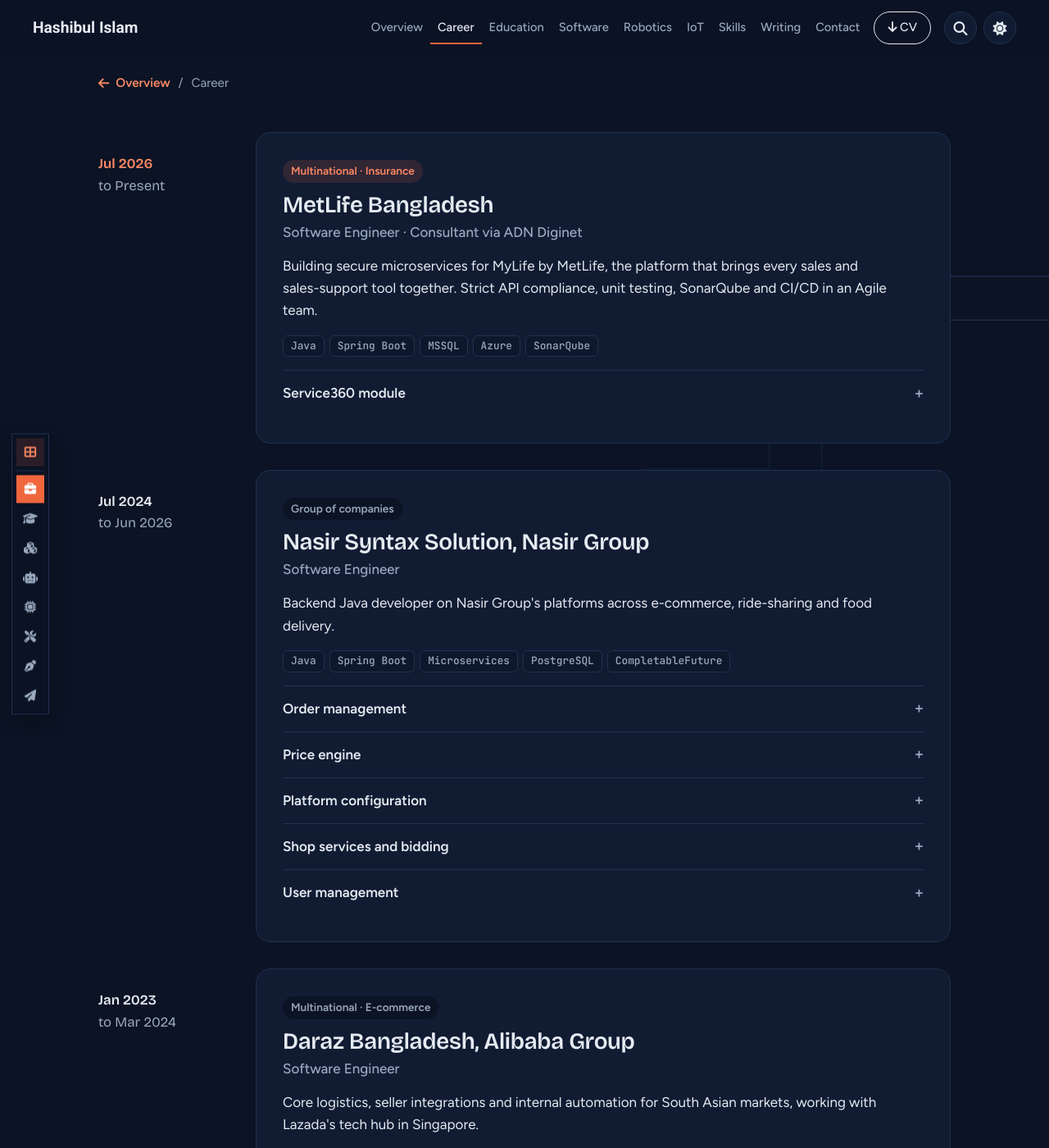
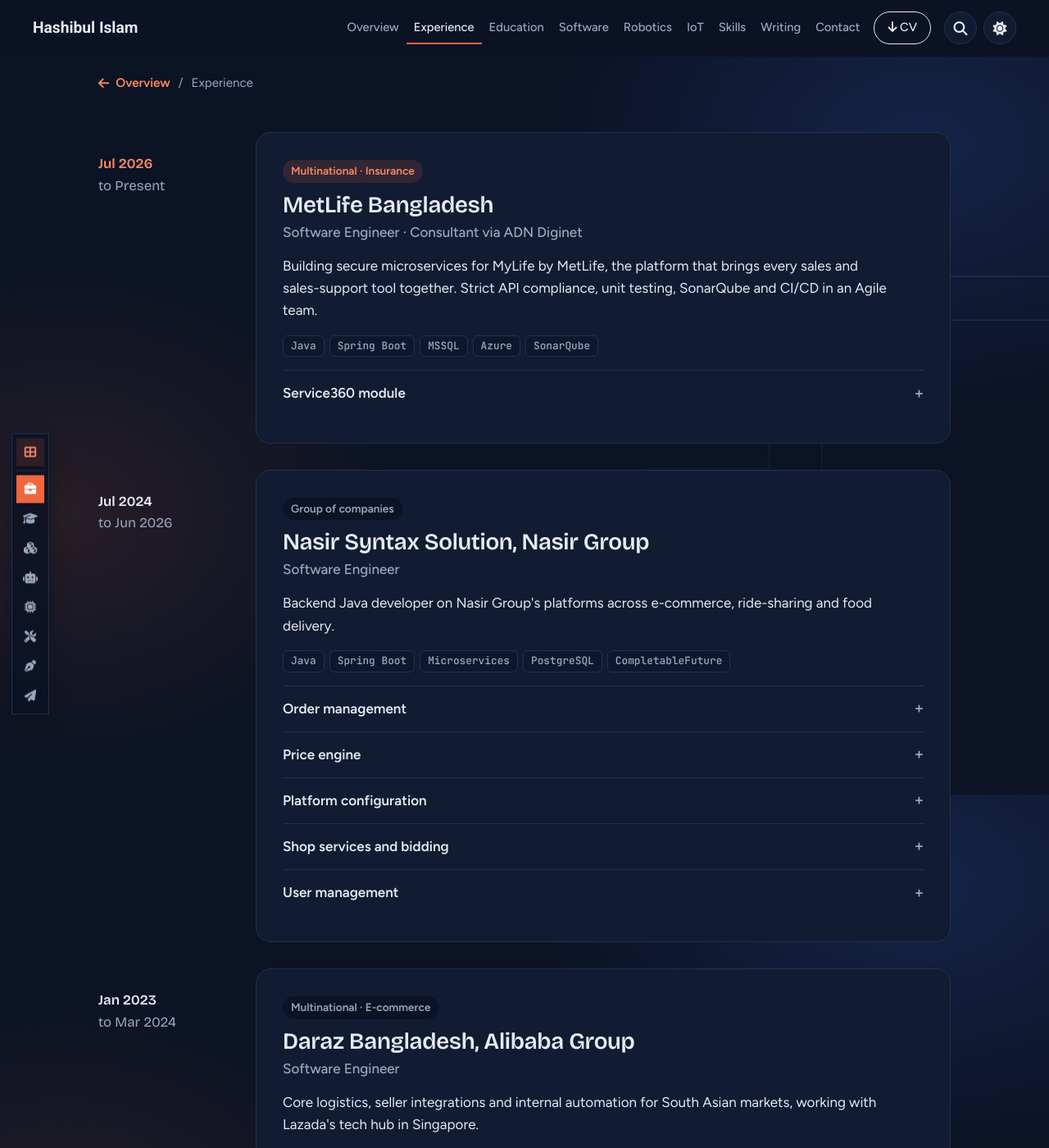
Before and after one commit to ihashib/ihashib.github.io, a Jekyll site: the page built from experience/index.html, in a window 1280 px wide and 1400 px high. Shown: the whole window at 82% size. Built offline with Jekyll 4.4.1, drawn with Linux system fonts in a browser that asks for light colours.

Commit message:
ui updates

```diff
--- a/_data/sections.yml
+++ b/_data/sections.yml
@@ -1,8 +1,8 @@
 # One list drives the header menu, the section bar and the previous/next
 # links. Order here is the reading order.
-- id: career
-  title: Career
-  url: /career/
+- id: experience
+  title: Experience
+  url: /experience/
   icon: fa-briefcase
 - id: education
   title: Education
--- a/career/index.html
+++ b/experience/index.html
@@ -1,15 +1,15 @@
 ---
 layout: section
-title: Career
+title: Experience
 description: "Five years of production software at MetLife, Nasir Group, Daraz (Alibaba Group) and AquaLink (Jamil Group)."
 ---
-<!-- Career -->
-<section class="section wrap has-art" id="career" aria-labelledby="career-title">
+<!-- Experience -->
+<section class="section wrap has-art" id="experience" aria-labelledby="experience-title">
   <svg class="section-art" viewBox="0 0 1200 600" preserveAspectRatio="xMaxYMin slice" aria-hidden="true">
     <path d="M600 540H740V430H880V320H1020V210H1200" />
     <path d="M660 590H800V480H940V370H1080V260H1220" />
   </svg>
-  <h1 class="sr-only" id="career-title">Career</h1>
+  <h1 class="sr-only" id="experience-title">Experience</h1>
 
   <ol class="timeline">
     <li class="job" id="metlife" data-reveal>
--- a/index.html
+++ b/index.html
@@ -11,7 +11,7 @@
     <h1 class="hero-name">Md Hashibul Islam</h1>
     <p class="hero-tags">Java <span aria-hidden="true">|</span> Spring <span aria-hidden="true">|</span> React <span aria-hidden="true">|</span> IoT <span aria-hidden="true">|</span> Robotics</p>
     <ul class="stats" aria-label="At a glance">
-      <li data-reveal><a href="{{ '/career/' | relative_url }}"><strong>4+ years</strong><span>building production software</span></a></li>
+      <li data-reveal><a href="{{ '/experience/' | relative_url }}"><strong>4+ years</strong><span>building production software</span></a></li>
       <li data-reveal><a href="{{ '/robotics/' | relative_url }}#kibo"><strong>2×</strong><span>code run aboard the ISS</span></a></li>
       <li data-reveal><a href="{{ '/robotics/' | relative_url }}#kibo"><strong>2<sup>nd</sup></strong><span>KIBO RPC 2021, JAXA · Team Enigma Systems · STEMX365</span></a></li>
       <li data-reveal><a href="{{ '/robotics/' | relative_url }}#rover-results"><strong>3<sup>rd</sup></strong><span>Mars rover, URC 2020</span></a></li>
@@ -39,11 +39,11 @@
   </div>
   <div class="tiles-wrap">
     <div class="tiles">
-      <a class="tile tile-w t-navy" href="{{ '/career/' | relative_url }}">
+      <a class="tile tile-w t-navy" href="{{ '/experience/' | relative_url }}">
         <div class="tile-faces">
           <div class="tile-face"><svg class="tile-art" viewBox="0 0 100 100" preserveAspectRatio="xMaxYMid meet" aria-hidden="true"><path d="M5 90H27V68H49V46H71V24H95"/><circle cx="5" cy="90" r="3"/><circle cx="27" cy="68" r="3"/><circle cx="49" cy="46" r="3"/></svg><small>Now at</small><strong>MetLife Bangladesh <em class="tile-via">(via ADN Diginet)</em></strong><span>Before: Nasir Group, Daraz, AquaLink</span></div>
         </div>
-        <span class="tile-name">Career</span>
+        <span class="tile-name">Experience</span>
       </a>
       <a class="tile tile-m t-slate" href="{{ '/education/' | relative_url }}">
         <div class="tile-faces">
--- a/scripts/script.js
+++ b/scripts/script.js
@@ -71,18 +71,6 @@
   revealEls.forEach((el) => revealer.observe(el));
 } else {
   revealEls.forEach((el) => el.classList.add("in"));
-}
-
-// Section pages open on their first item rather than the top of the page,
-// unless the link points somewhere specific or the browser is restoring a
-// scroll position (back/forward or reload).
-if (document.querySelector(".crumbs-band") && !location.hash) {
-  const nav = performance.getEntriesByType("navigation")[0];
-  const restoring = nav && (nav.type === "back_forward" || nav.type === "reload");
-  const first = document.querySelector("main :is(.track-head, article, .job, .edu, .skills)");
-  if (first && !restoring && window.scrollY === 0) {
-    first.scrollIntoView({ block: "start", behavior: "instant" });
-  }
 }
 
 // Section bar (section pages). On narrower screens it is a thin bar that
@@ -259,7 +247,7 @@
 
 const staticCommands = [
   { group: "Go to", icon: "fa-table-cells-large", label: "Overview", keys: "home tiles start", run: go(url("/#overview")) },
-  { group: "Go to", icon: "fa-briefcase", label: "Career", keys: "work experience jobs metlife nasir daraz aqualink", run: go(url("/career/")) },
+  { group: "Go to", icon: "fa-briefcase", label: "Experience", keys: "work jobs metlife nasir daraz aqualink", run: go(url("/experience/")) },
   { group: "Go to", icon: "fa-graduation-cap", label: "Education", keys: "university brac bsc cse degree", run: go(url("/education/")) },
   { group: "Go to", icon: "fa-cubes", label: "Software", keys: "projects 3pl logistics delivery astrobee iss kibo decoraan marketplace nasir clear frame open daraz purrvelous ecommerce store shop", run: go(url("/projects/")) },
   { group: "Go to", icon: "fa-robot", label: "Robotics", keys: "space iss astrobee kibo jaxa nasa mars rover mongol tori urc irc indian ubiquiti fpv radio ros ip camera awards line following pid self balancing arm inverse kinematics gazebo", run: go(url("/robotics/")) },
@@ -325,7 +313,7 @@
   if (!results.length) {
     const li = document.createElement("li");
     li.className = "palette-none";
-    li.textContent = "Nothing matches. Try “career”, “blog” or “email”.";
+    li.textContent = "Nothing matches. Try “experience”, “blog” or “email”.";
     paletteList.appendChild(li);
     paletteInput.removeAttribute("aria-activedescendant");
     return;
--- a/styles/style.css
+++ b/styles/style.css
@@ -31,6 +31,16 @@
   --header-h: 68px;
   --ease-out: cubic-bezier(0.22, 0.61, 0.36, 1);
 
+  /* Glass cards */
+  --glass-fill: linear-gradient(150deg, rgba(255, 255, 255, 0.78), rgba(255, 255, 255, 0.5));
+  --glass-border: rgba(255, 255, 255, 0.85);
+  --glass-shadow: 0 1px 0 rgba(255, 255, 255, 0.9) inset, 0 0 0 1px rgba(20, 33, 61, 0.06),
+    0 12px 32px rgba(20, 33, 61, 0.08);
+  --glass-shadow-hover: 0 1px 0 rgba(255, 255, 255, 0.9) inset, 0 0 0 1px rgba(20, 33, 61, 0.08),
+    0 20px 44px rgba(20, 33, 61, 0.14);
+  --glow-a: rgba(228, 87, 46, 0.12);
+  --glow-b: rgba(59, 130, 246, 0.14);
+
   color-scheme: light;
 }
 
@@ -49,6 +59,12 @@
   --header-bg: rgba(11, 19, 36, 0.82);
   --shadow: 0 1px 2px rgba(0, 0, 0, 0.3), 0 8px 24px rgba(0, 0, 0, 0.25);
   --ok: #6fd39a;
+  --glass-fill: linear-gradient(150deg, rgba(40, 58, 98, 0.5), rgba(18, 28, 52, 0.38));
+  --glass-border: rgba(255, 255, 255, 0.09);
+  --glass-shadow: 0 1px 0 rgba(255, 255, 255, 0.07) inset, 0 10px 30px rgba(0, 0, 0, 0.18);
+  --glass-shadow-hover: 0 1px 0 rgba(255, 255, 255, 0.1) inset, 0 18px 40px rgba(0, 0, 0, 0.28);
+  --glow-a: rgba(240, 102, 61, 0.12);
+  --glow-b: rgba(70, 120, 255, 0.16);
   color-scheme: dark;
 }
 
@@ -68,6 +84,12 @@
     --header-bg: rgba(11, 19, 36, 0.82);
     --shadow: 0 1px 2px rgba(0, 0, 0, 0.3), 0 8px 24px rgba(0, 0, 0, 0.25);
     --ok: #6fd39a;
+    --glass-fill: linear-gradient(150deg, rgba(40, 58, 98, 0.5), rgba(18, 28, 52, 0.38));
+    --glass-border: rgba(255, 255, 255, 0.09);
+    --glass-shadow: 0 1px 0 rgba(255, 255, 255, 0.07) inset, 0 10px 30px rgba(0, 0, 0, 0.18);
+    --glass-shadow-hover: 0 1px 0 rgba(255, 255, 255, 0.1) inset, 0 18px 40px rgba(0, 0, 0, 0.28);
+    --glow-a: rgba(240, 102, 61, 0.12);
+    --glow-b: rgba(70, 120, 255, 0.16);
     color-scheme: dark;
   }
 }
@@ -747,7 +769,7 @@
   color: var(--steel);
 }
 
-/* Career timeline */
+/* Experience timeline */
 .timeline {
   list-style: none;
   position: relative;
@@ -1549,9 +1571,8 @@
 .js :is(.project, .feat, .edu)[data-reveal]:not(.in) {
   transform: translateY(14px);
 }
-:is(.project, .feat, .edu):has(.media):hover {
+:is(.project, .feat, .edu):hover {
   transform: translateY(-3px);
-  box-shadow: 0 18px 40px rgba(0, 0, 0, 0.28);
 }
 :is(.project, .feat, .edu) .media img {
   backface-visibility: hidden;
@@ -1565,6 +1586,37 @@
   :is(.project, .feat, .edu):hover .media img {
     transform: none;
   }
+}
+
+/* Glass cards: translucent, blurred fill with a bright top edge, over a
+   soft colour glow so the blur has something to catch */
+:is(.project, .feat, .edu) {
+  background: var(--glass-fill);
+  border: 1px solid var(--glass-border);
+  -webkit-backdrop-filter: blur(18px) saturate(1.5);
+  backdrop-filter: blur(18px) saturate(1.5);
+  box-shadow: var(--glass-shadow);
+}
+:is(.project, .feat, .edu):hover {
+  border-color: color-mix(in srgb, var(--glass-border) 60%, var(--signal));
+  box-shadow: var(--glass-shadow-hover);
+}
+.feat-main,
+.feat-main:hover {
+  border-color: color-mix(in srgb, var(--signal) 55%, transparent);
+}
+main:has(> .crumbs-band) {
+  background:
+    radial-gradient(42rem 30rem at 88% 12%, var(--glow-b), transparent 70%),
+    radial-gradient(36rem 28rem at 6% 62%, var(--glow-a), transparent 70%);
+  background-attachment: fixed;
+}
+.space {
+  background:
+    radial-gradient(42rem 30rem at 88% 12%, var(--glow-b), transparent 70%),
+    radial-gradient(36rem 28rem at 6% 62%, var(--glow-a), transparent 70%),
+    var(--night);
+  background-attachment: fixed, fixed, scroll;
 }
 
 /* Featured space project: dark card like the space section */
@@ -1667,7 +1719,7 @@
   display: grid;
   place-items: center;
 }
-/* Career is the one wide tile; the sections after it are 2 x 2 and the
+/* Experience is the one wide tile; the sections after it are 2 x 2 and the
    links are 1 x 1. On narrow screens Skills and Writing go half height. */
 .tile-w {
   grid-column: span 4;
@@ -1738,7 +1790,7 @@
   font-style: normal;
   opacity: 0.8;
 }
-/* Kept close to the other tiles' text so it doesn't outshine Career and Projects */
+/* Kept close to the other tiles' text so it doesn't outshine Experience and Software */
 .tile-face .tile-big {
   /* also capped by the tile's width so each line stays on one line */
   font-size: min(clamp(0.9rem, 11cqh, 1.4rem), 9.5cqw);
@@ -1809,7 +1861,7 @@
 }
 
 /* Tile colours stay the same in light and dark themes */
-/* Colour follows importance: Career and Projects (the big tiles) get the
+/* Colour follows importance: Experience and Software (the big tiles) get the
    richest colours, sections sit a step calmer, and the small link tiles stay
    quiet, except Contact, the one warm call to action */
 .t-navy { --tile-bg: #1f5bb0; }
@@ -2643,8 +2695,6 @@
 }
 .edu {
   padding: clamp(22px, 3vw, 32px);
-  background: var(--panel);
-  border: 1px solid var(--line);
   border-radius: var(--radius-lg);
   display: grid;
   grid-template-columns: 1.4fr 1fr;
```
Also changed, not shown: README.md.
